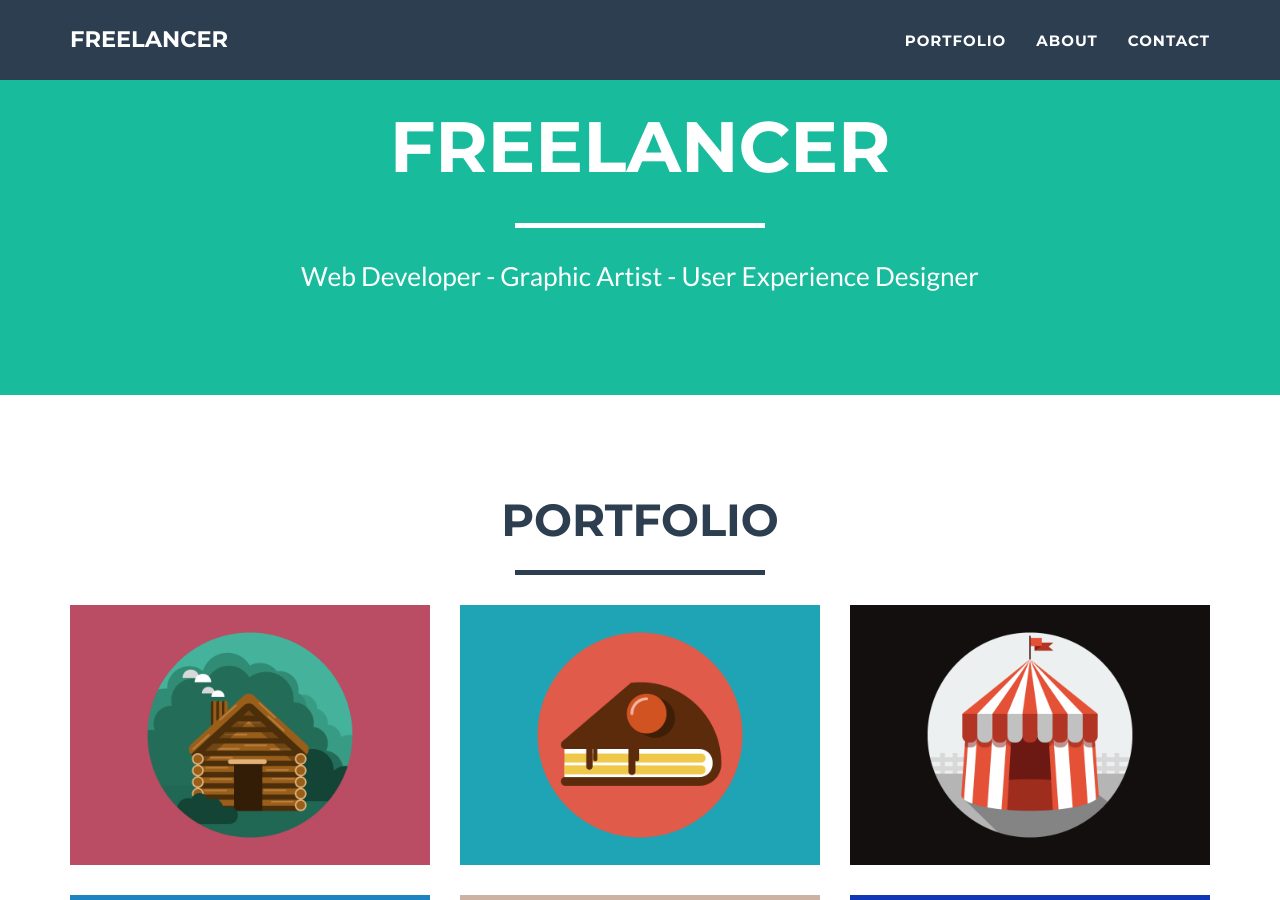
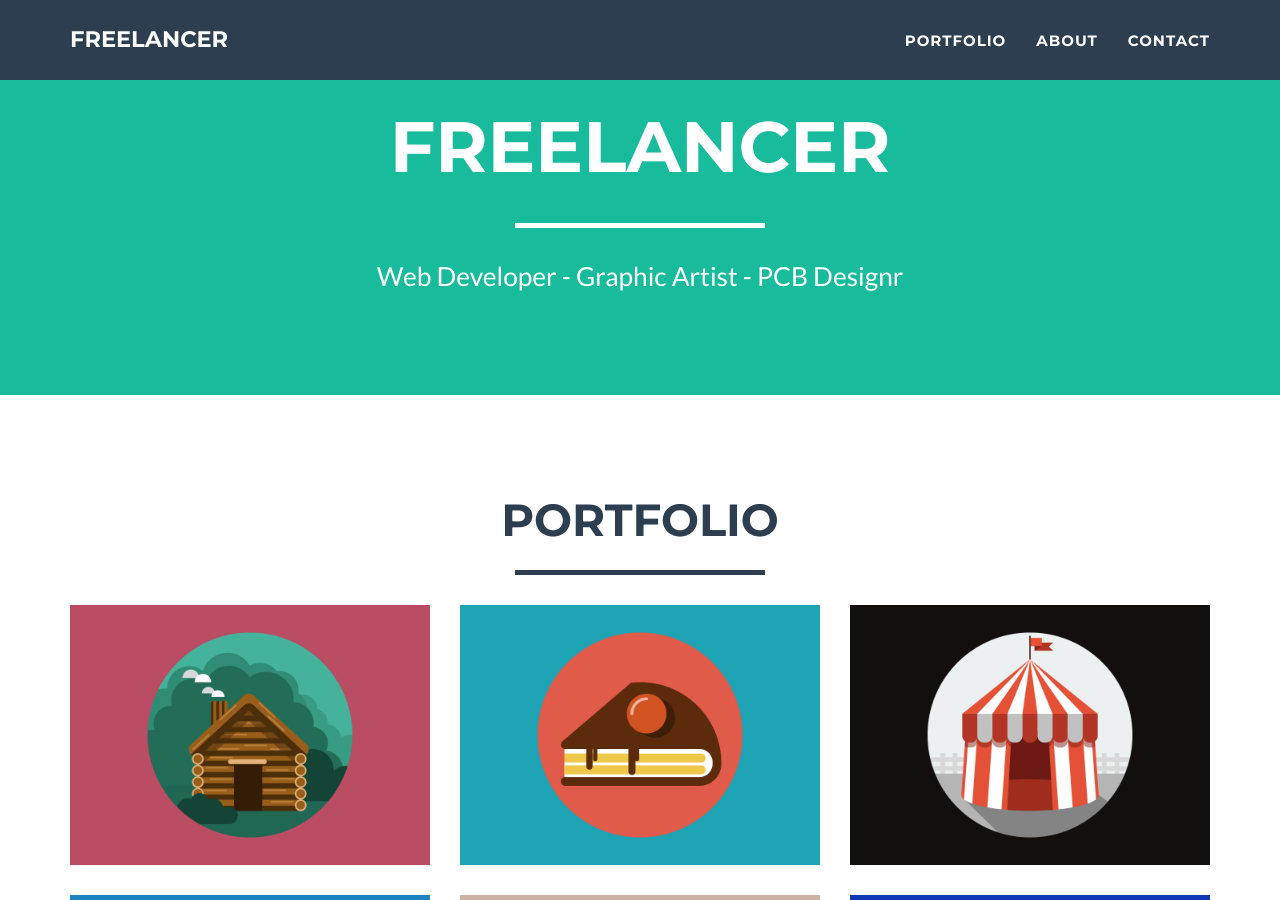
Before and after one commit to zchipsystems/zchipsystems.github.io, a Jekyll site: the page built from index.html, in a window 1280 px wide and 900 px high, scrolled down 380 px. Built offline with Jekyll 4.4.1, drawn with Linux system fonts in a browser that asks for light colours.

Commit message:
Update _config.yml

```diff
--- a/_config.yml
+++ b/_config.yml
@@ -3,7 +3,7 @@ title: Freelancer
 email: your-email@domain.com
 url: https://example.github.io
 description: "Write an awesome description for your new site here. You can edit this line in _config.yml. It will appear in your document head meta (for Google search results) and in your feed.xml site description."
-skills: "Web Developer - Graphic Artist - User Experience Designer"
+skills: "Web Developer - Graphic Artist - PCB Designr"
 meta_author: LastName FirstName
 
 # Google webmaster tools
```
